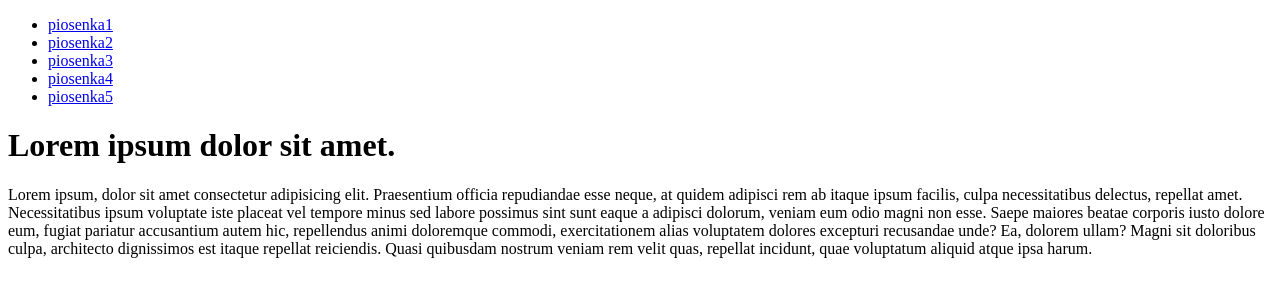
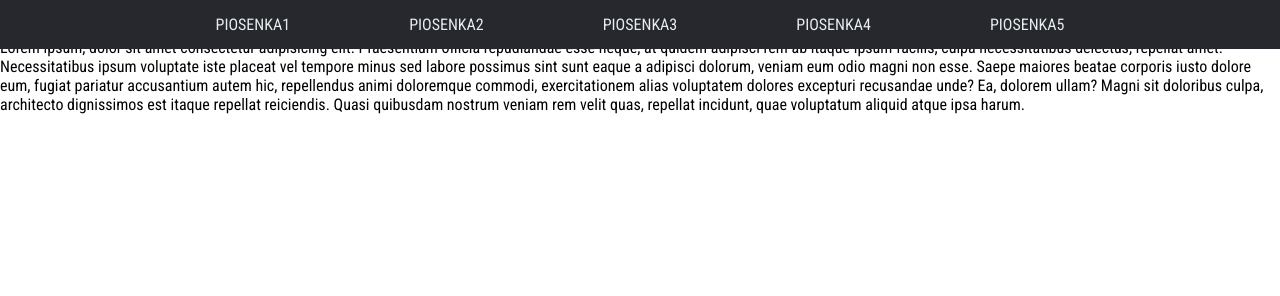
Before and after one commit to KamilHunczak/nauka-gita, a plain HTML site: page index.html in a window 1280 px wide. Drawn offline with Linux system fonts and the light colour scheme; files that its build step writes are made by us from their sources.

Commit message:
Add scss to project & add styles for navbar

```diff
--- a/index.html
+++ b/index.html
@@ -7,7 +7,7 @@
     <link rel="preconnect" href="https://fonts.googleapis.com">
     <link rel="preconnect" href="https://fonts.gstatic.com" crossorigin>
     <link href="https://fonts.googleapis.com/css2?family=Dancing+Script&family=Roboto+Condensed&display=swap" rel="stylesheet">
-    <link rel="stylesheet" href="style.css">
+    <link rel="stylesheet" href="css/style.css">
     <title>Fourth Kodilla project</title>
 </head>
 <body>
--- /dev/null
+++ b/style.scss
@@ -0,0 +1,61 @@
+/*variables*/
+$font-handwriting:'Dancing Script', cursive;
+$font-main: 'Roboto Condensed', sans-serif;
+$color-background-light: #e5eded;
+$color-background-dark: #27282D;
+$color-font-dark: #000;
+$color-font-light:#e5eded;
+$color-background-middle: #828790;
+
+/*Global*/
+*::after,
+*::before,
+*{
+    box-sizing: border-box;
+    margin: 0;
+    padding: 0;
+}
+body{
+    font-family: $font-main;
+}
+
+/*Navigation*/
+nav{
+    background-color: $color-background-dark;
+    color: $color-font-light;
+    width: 100%;
+    position: fixed;
+    .container{
+        max-width: 968px;
+        margin: 0 auto;
+        ul{
+            list-style: none;
+            display: flex;
+            justify-content: space-between;
+
+            li{
+                list-style: none;
+                width: 100%;
+                a{
+                    width: 100%;
+                    color: $color-font-light;
+                    display: block;
+                    text-decoration: none;
+                    padding: 15px 0;
+                    text-transform: uppercase;
+                    cursor: pointer;
+                    text-align: center;
+                    transition: 0.5s;
+                    background-image: linear-gradient(90deg, $color-background-light 50%, transparent 50% );
+                    background-size: 300%;
+                    background-position: 100% 0;
+                    &:hover{
+                    background-position: 0 100%;
+                    color: $color-font-dark;
+                    }
+                }
+
+            }
+        }
+    }
+}
```
Also changed, not shown: css/style.css, 1 other file.
